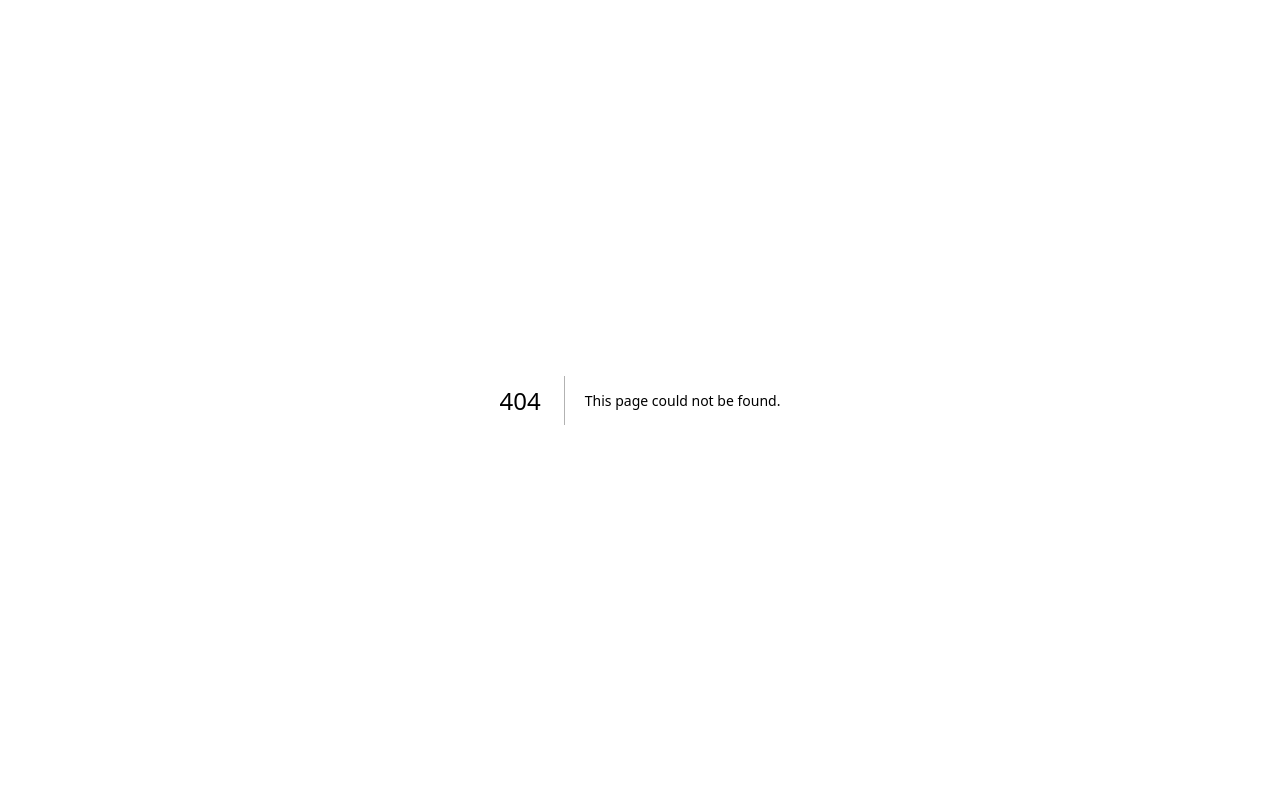
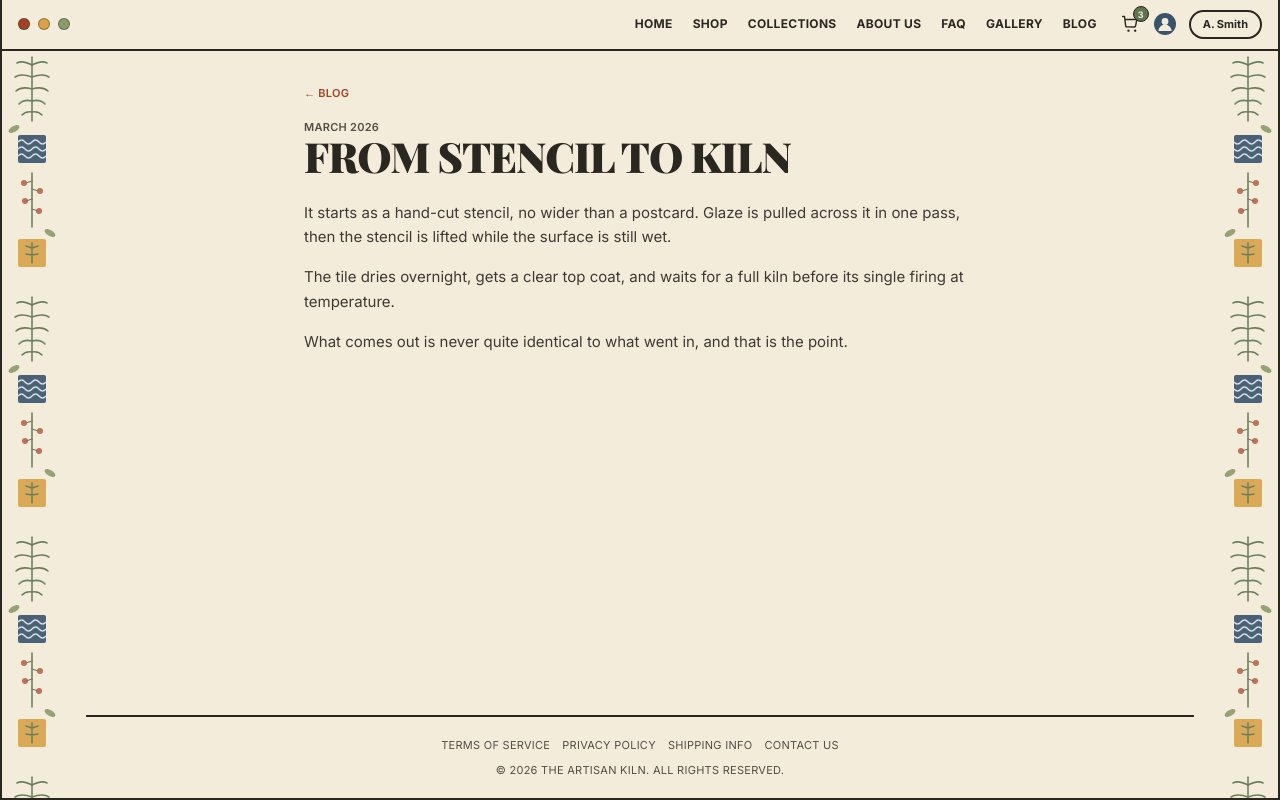
Before and after one commit to selimdev00/spica, a Next.js app: page /blog/from-stencil-to-kiln in a window 1280 px wide. Before the commit this address had no page. Built offline with nearby package versions, Linux system fonts and the light colour scheme.

Commit message:
Add blog listing and post detail pages

```diff
--- /dev/null
+++ b/src/app/blog/[slug]/page.tsx
@@ -0,0 +1,45 @@
+import Link from "next/link";
+import { notFound } from "next/navigation";
+import type { Metadata } from "next";
+import SiteShell from "@/components/SiteShell";
+import Reveal from "@/components/Reveal";
+import { POSTS, POST_MAP } from "@/data/posts";
+
+export function generateStaticParams() {
+  return POSTS.map((p) => ({ slug: p.slug }));
+}
+
+export async function generateMetadata({ params }: { params: Promise<{ slug: string }> }): Promise<Metadata> {
+  const { slug } = await params;
+  const post = POST_MAP[slug];
+  return { title: post ? `${post.title} - The Artisan Kiln` : "Post - The Artisan Kiln" };
+}
+
+export default async function PostPage({ params }: { params: Promise<{ slug: string }> }) {
+  const { slug } = await params;
+  const post = POST_MAP[slug];
+  if (!post) notFound();
+
+  return (
+    <SiteShell>
+      <article className="mx-auto max-w-2xl">
+        <Reveal>
+          <Link href="/blog" className="text-[11px] font-semibold uppercase tracking-wide text-kiln-clay hover:underline">
+            ← Blog
+          </Link>
+          <p className="mt-4 text-[11px] font-semibold uppercase tracking-wide text-ink/80">{post.date}</p>
+          <h1 className="font-display text-[2.2rem] font-black uppercase leading-[1] tracking-tight sm:text-[2.6rem]">
+            {post.title}
+          </h1>
+        </Reveal>
+        <div className="mt-6 space-y-4 text-[15px] leading-relaxed text-ink/90">
+          {post.body.map((para, i) => (
+            <Reveal key={i} delay={0.08 + i * 0.05} as="div">
+              <p>{para}</p>
+            </Reveal>
+          ))}
+        </div>
+      </article>
+    </SiteShell>
+  );
+}
--- /dev/null
+++ b/src/app/blog/page.tsx
@@ -0,0 +1,32 @@
+import Link from "next/link";
+import type { Metadata } from "next";
+import SiteShell from "@/components/SiteShell";
+import PageTitle from "@/components/PageTitle";
+import Reveal from "@/components/Reveal";
+import { POSTS } from "@/data/posts";
+
+export const metadata: Metadata = { title: "Blog - The Artisan Kiln" };
+
+export default function BlogPage() {
+  return (
+    <SiteShell>
+      <PageTitle eyebrow="From the Studio" title="Blog" />
+      <div className="mx-auto max-w-2xl divide-y-2 divide-line/30">
+        {POSTS.map((p, i) => (
+          <Reveal as="article" key={p.slug} delay={i * 0.06}>
+            <Link href={`/blog/${p.slug}`} className="group block py-5">
+              <p className="text-[11px] font-semibold uppercase tracking-wide text-ink/80">{p.date}</p>
+              <h2 className="font-display text-xl font-extrabold uppercase tracking-tight group-hover:text-kiln-clay">
+                {p.title}
+              </h2>
+              <p className="mt-1 text-sm leading-relaxed text-ink/80">{p.excerpt}</p>
+              <span className="mt-2 inline-block text-[11px] font-semibold uppercase tracking-wide text-kiln-clay">
+                Read more →
+              </span>
+            </Link>
+          </Reveal>
+        ))}
+      </div>
+    </SiteShell>
+  );
+}
--- /dev/null
+++ b/src/data/posts.ts
@@ -0,0 +1,45 @@
+export interface Post {
+  slug: string;
+  title: string;
+  date: string;
+  excerpt: string;
+  body: string[];
+}
+
+export const POSTS: Post[] = [
+  {
+    slug: "glazing-in-small-batches",
+    title: "Glazing in small batches",
+    date: "May 2026",
+    excerpt: "Why we cap each firing at a few dozen tiles, and what that means for colour variation.",
+    body: [
+      "Every glaze we mix behaves a little differently depending on humidity, kiln load and the exact minute it comes out of the fire. Rather than fight that, we lean into it.",
+      "Capping each firing at a few dozen tiles keeps the colour tight within a batch while letting gentle variation read across a whole wall. It is the difference between a printed sheet and something made by hand.",
+      "If you are matching an older order, send us the batch code on your invoice and we will get as close as the kiln allows.",
+    ],
+  },
+  {
+    slug: "laying-out-a-feature-wall",
+    title: "Laying out a feature wall",
+    date: "April 2026",
+    excerpt: "A short guide to mixing the Ocean Wave and Yellow Star patterns without it feeling busy.",
+    body: [
+      "The trick with two strong patterns is to give one of them room to breathe. Pick a lead tile, let it carry most of the field, and use the second as a punctuation mark.",
+      "Ocean Wave as the field with a scattered Yellow Star every fifth tile reads calm up close and lively from across the room.",
+      "Use the design tool to test the rhythm before you order. Drop the tiles onto the 6x6 grid and step back from the screen.",
+    ],
+  },
+  {
+    slug: "from-stencil-to-kiln",
+    title: "From stencil to kiln",
+    date: "March 2026",
+    excerpt: "Following a single Terracotta Dot tile through every step of the studio process.",
+    body: [
+      "It starts as a hand-cut stencil, no wider than a postcard. Glaze is pulled across it in one pass, then the stencil is lifted while the surface is still wet.",
+      "The tile dries overnight, gets a clear top coat, and waits for a full kiln before its single firing at temperature.",
+      "What comes out is never quite identical to what went in, and that is the point.",
+    ],
+  },
+];
+
+export const POST_MAP: Record<string, Post> = Object.fromEntries(POSTS.map((p) => [p.slug, p]));
```
